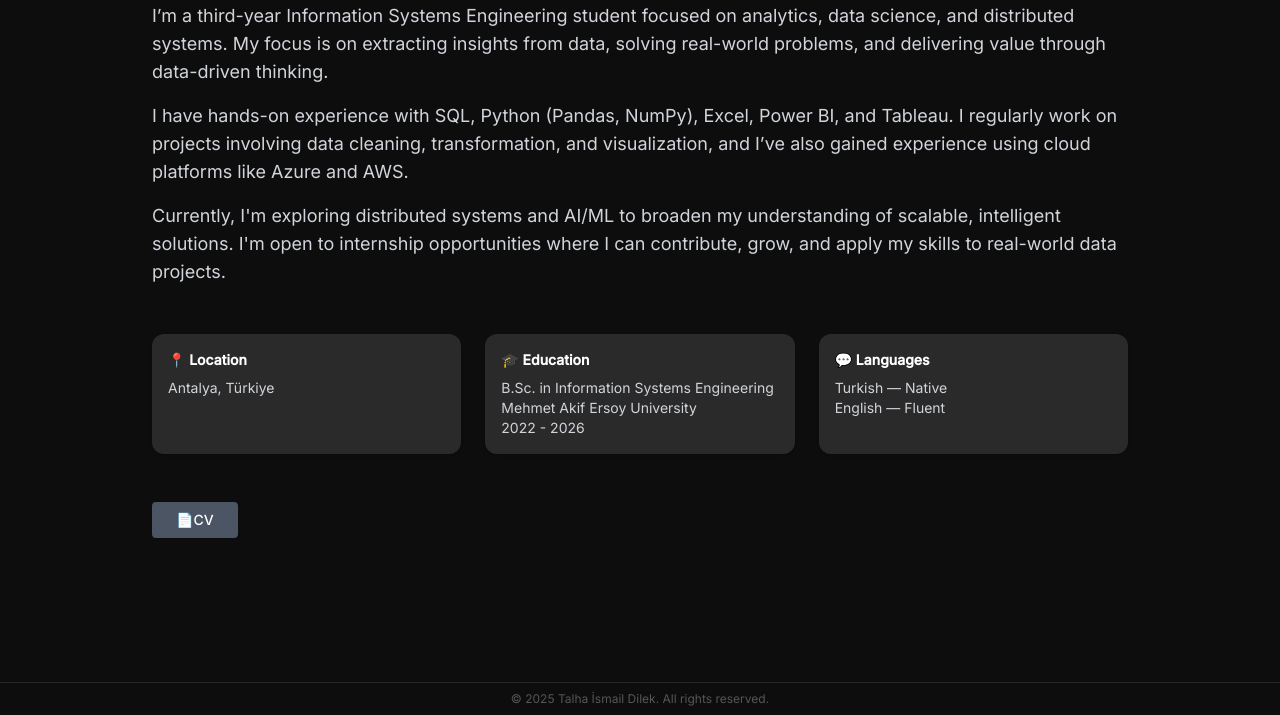
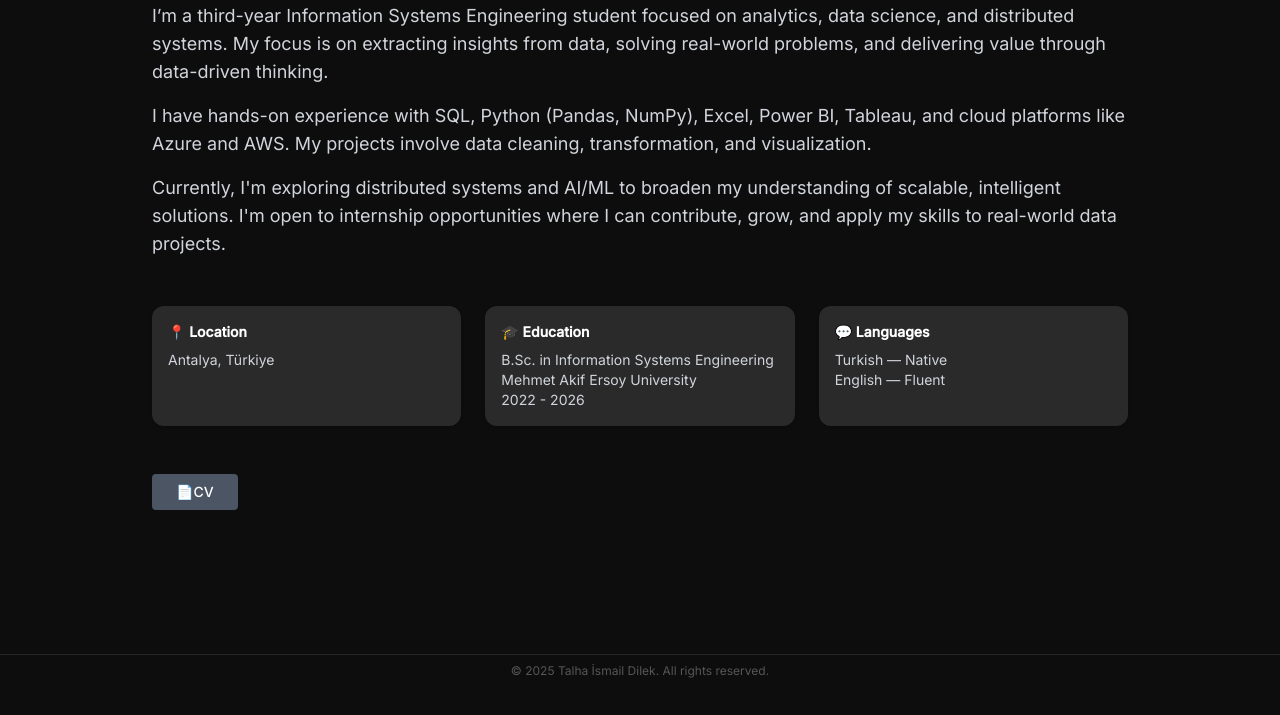
Before and after one commit to talhaid/talhaid.github.io, a plain HTML site: page about/index.html in a window 1280 px wide. Shown: the part 202-917 px from the top of the page. After the commit the page ends 889 px from the top, so only its background shows below. Drawn offline with nearby package versions, Linux system fonts and the light colour scheme.

Commit message:
updated about page

```diff
--- a/about/index.html
+++ b/about/index.html
@@ -207,7 +207,7 @@
 <h1 class="text-3xl font-bold mb-6">About Me</h1>
 <div class="space-y-4 text-gray-300 text-lg">
 <p>I’m a third-year Information Systems Engineering student focused on analytics, data science, and distributed systems. My focus is on extracting insights from data, solving real-world problems, and delivering value through data-driven thinking.</p>
-<p>I have hands-on experience with SQL, Python (Pandas, NumPy), Excel, Power BI, and Tableau. I regularly work on projects involving data cleaning, transformation, and visualization, and I’ve also gained experience using cloud platforms like Azure and AWS.</p>
+<p>I have hands-on experience with SQL, Python (Pandas, NumPy), Excel, Power BI, Tableau, and cloud platforms like Azure and AWS. My projects involve data cleaning, transformation, and visualization.</p>
 <p>Currently, I'm exploring distributed systems and AI/ML to broaden my understanding of scalable, intelligent solutions. I'm open to internship opportunities where I can contribute, grow, and apply my skills to real-world data projects.</p>
 </div>
 </section>
```
